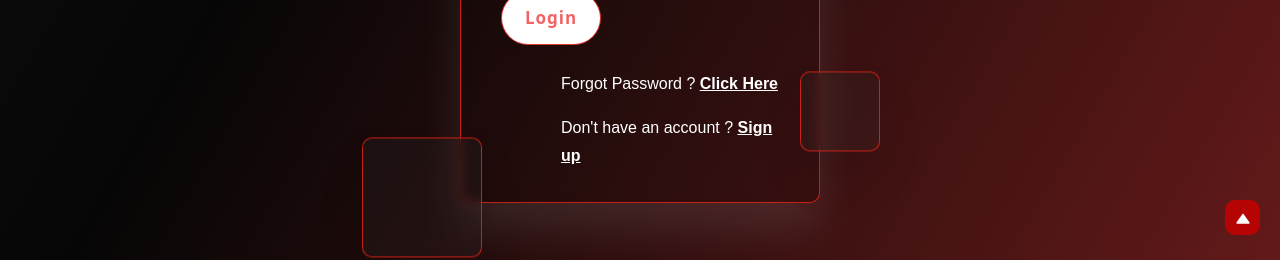
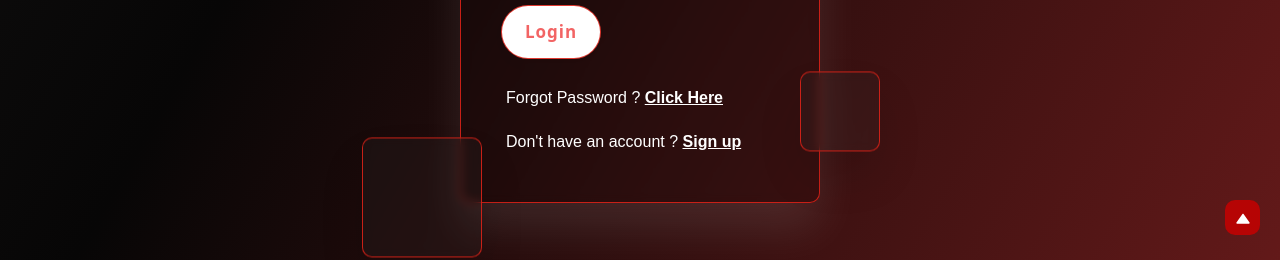
Before and after one commit to xSoyabx/proj, a React (Create React App) app in the folder E Commerce/client/: page /login in a window 1280 px wide. Shown: the part 495-755 px from the top of the page. Built offline with nearby package versions, Linux system fonts and the light colour scheme; no server answers; a web font is replaced by a local one.

Commit message:
fixed one slight issue

```diff
--- a/E Commerce/client/src/styles/login-forget.css
+++ b/E Commerce/client/src/styles/login-forget.css
@@ -178,6 +178,13 @@ section .color {
   margin-top: 5px;
   color: #fff;
 }
+p {
+  font-family: "Nunito", sans-serif;
+  font-size: 16px;
+  color: white;
+  line-height: 28px;
+  padding-left: 5px;
+}
 .forget a {
   color: #fff;
   font-weight: 600;
```
